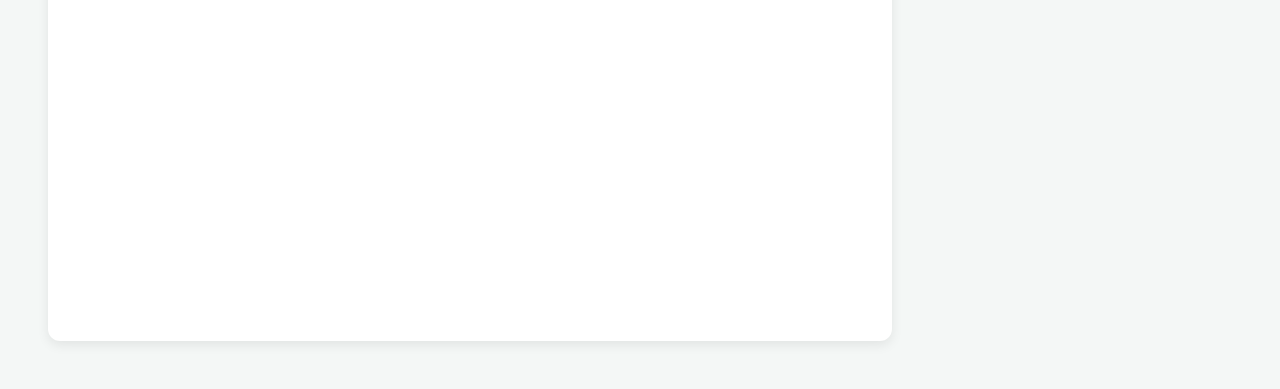
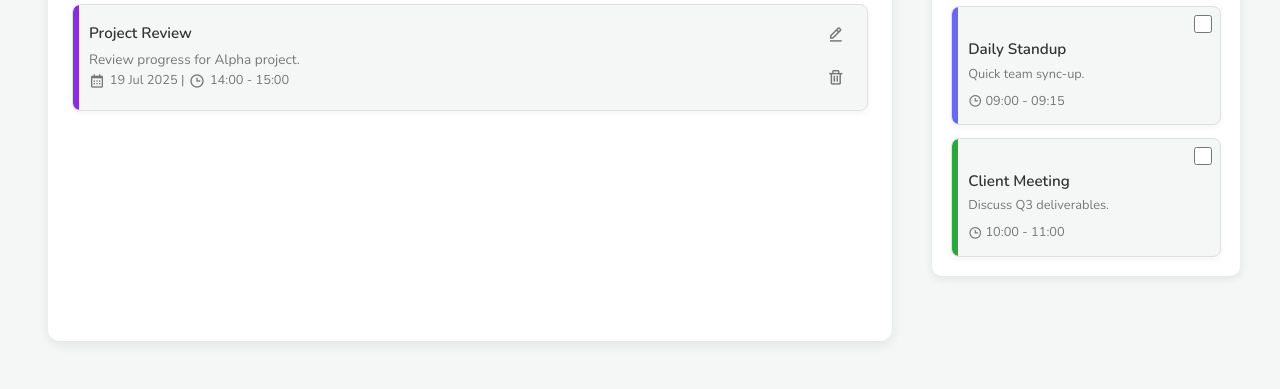
Before and after one commit to maulidacy/To_Do-List, a website: page schedule.html in a window 1280 px wide. Shown: the part 459-848 px from the top of the page. Drawn offline with nearby package versions, Linux system fonts and the light colour scheme.

Commit message:
Update schedule.html

```diff
--- a/schedule.html
+++ b/schedule.html
@@ -215,7 +215,7 @@
 
   <div class="sidebar-overlay" id="sidebarOverlay"></div>
 
-  <script src="script_schedule.js"></script>
+  <script src="schedule_script.js"></script>
 </body>
 
 </html>
```
